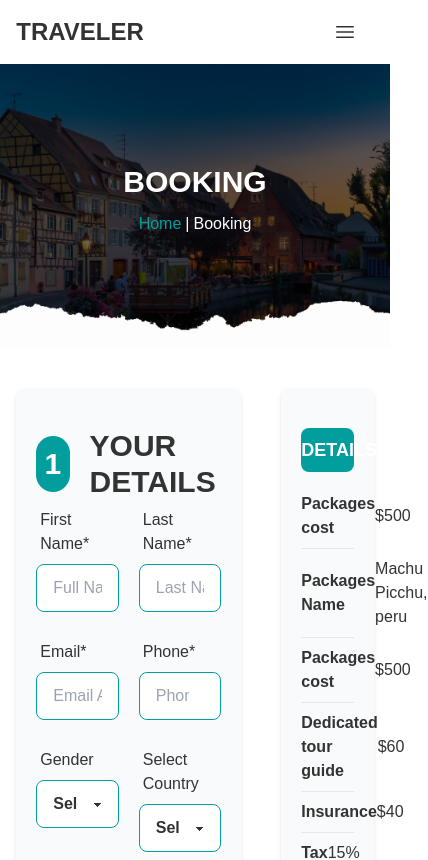
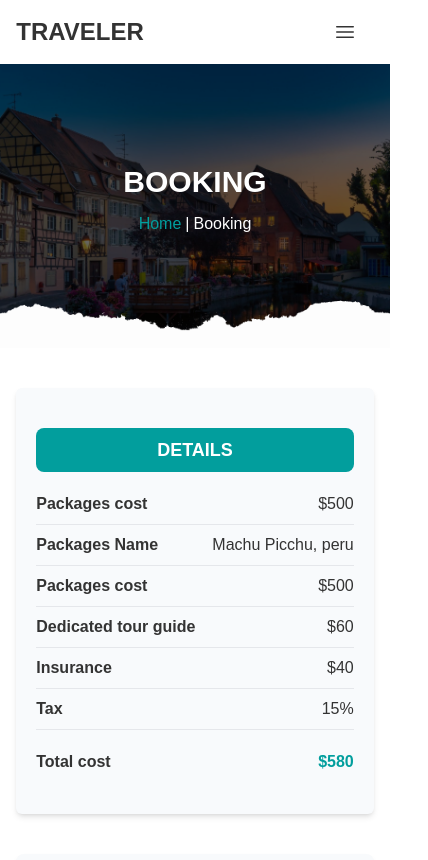
Before and after one commit to ismailjosim/traveler-client, a React (Create React App) app: page /booking in a window 390 px wide. Shown: the top 860 px of the page, 428 px wide, since content can reach past the window. Built offline with nearby package versions, Linux system fonts and the light colour scheme; no server answers.

Commit message:
make booking site fully responsive

```diff
--- a/src/components/Booking/Booking.jsx
+++ b/src/components/Booking/Booking.jsx
@@ -6,17 +6,51 @@ const Booking = () => {
     return (
         <section>
             <PageHeading headTitle={ "booking" } />
-            <div className='w-11/12 mx-auto grid grid-cols-3 gap-10 my-10'>
+            <div className='w-11/12 mx-auto grid lg:grid-cols-3 gap-10 my-10'>
                 {/* Section : Left side Content */ }
-                <div className='col-span-2'>
+                <div className='lg:col-span-2'>
+                    {/* TODO: Details Section => Only visible in table and mobile  */ }
+                    <div className='bg-slate-50 px-5 py-10 shadow-md rounded-md mb-10 lg:hidden'>
+                        <h4 className='bg-primary text-white text-center py-2 rounded-lg uppercase text-lg font-semibold mb-5'>Details</h4>
+                        <div>
+                            <p className='flex justify-between items-center border-b pb-2'>
+                                <span className='font-semibold'>Packages cost</span>
+                                <span>$500</span>
+                            </p>
+                            <p className='flex justify-between items-center border-b py-2'>
+                                <span className='font-semibold'>Packages Name</span>
+                                <span>Machu Picchu, peru</span>
+                            </p>
+                            <p className='flex justify-between items-center border-b py-2'>
+                                <span className='font-semibold'>Packages cost</span>
+                                <span>$500</span>
+                            </p>
+                            <p className='flex justify-between items-center border-b py-2'>
+                                <span className='font-semibold'>Dedicated tour guide</span>
+                                <span>$60</span>
+                            </p>
+                            <p className='flex justify-between items-center border-b py-2'>
+                                <span className='font-semibold'>Insurance</span>
+                                <span>$40</span>
+                            </p>
+                            <p className='flex justify-between items-center border-b py-2'>
+                                <span className='font-semibold'>Tax</span>
+                                <span>15%</span>
+                            </p>
+                            <p className='flex justify-between items-center pt-5'>
+                                <span className='font-semibold'>Total cost</span>
+                                <span className='text-primary font-bold'>$580</span>
+                            </p>
 
+                        </div>
+                    </div>
                     {/* Section : Step 01 */ }
                     <div className='bg-slate-50 px-5 py-10 rounded-lg shadow-md'>
                         <h3 className='text-3xl flex gap-5 items-center font-semibold'>
                             <span className='bg-primary w-14 h-14 text-center rounded-full text-white flex justify-center items-center'>1</span>
                             <span>YOUR DETAILS</span>
                         </h3>
-                        <form action="" className='grid grid-cols-2 gap-5'>
+                        <form action="" className='grid lg:grid-cols-2 gap-5'>
                             <div>
                                 <label className='label'>First Name*</label>
                                 <input
@@ -434,7 +468,7 @@ const Booking = () => {
                             <span className='bg-primary w-14 h-14 text-center rounded-full text-white flex justify-center items-center'>2</span>
                             <span>PAYMENT INFORMATION</span>
                         </h3>
-                        <form action="" className='grid grid-cols-2 gap-5'>
+                        <form action="" className='grid lg:grid-cols-2 gap-5'>
                             <div>
                                 <label className='label'>Name on card*</label>
                                 <input
@@ -484,8 +518,8 @@ const Booking = () => {
                     </div>
                 </div>
 
-                <div className='col-span-1'>
-                    <div className='bg-slate-50 px-5 py-10 shadow-md rounded-md'>
+                <div className='lg:col-span-1'>
+                    <div className='bg-slate-50 px-5 py-10 shadow-md rounded-md  lg:block hidden'>
                         <h4 className='bg-primary text-white text-center py-2 rounded-lg uppercase text-lg font-semibold mb-5'>Details</h4>
                         <div>
                             <p className='flex justify-between items-center border-b pb-2'>
```
